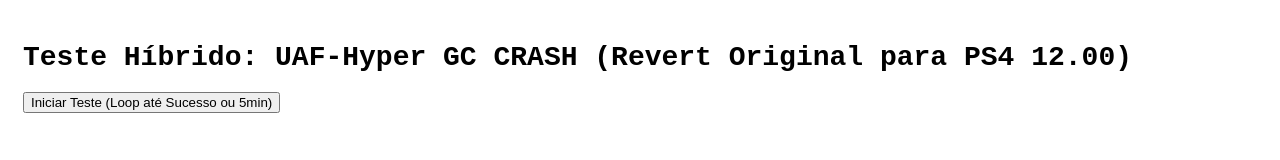
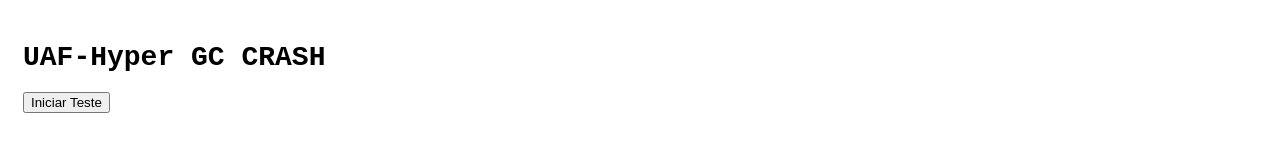
Before and after one commit to Leandrobts/UAF, a plain HTML site: page index.html in a window 1280 px wide. Drawn offline with Linux system fonts and the light colour scheme.

Commit message:
Simplify title and heading in index.html

```diff
--- a/index.html
+++ b/index.html
@@ -2,7 +2,7 @@
 <html>
 <head>
     <meta charset="UTF-8">
-    <title>UAF GC CRASH - PS4 12.00 Híbrido (Original + Fixes)</title>
+    <title>UAF GC CRASH</title>
     <style>
         body {
             background: #FFFFFF;
@@ -23,8 +23,8 @@
     </style>
 </head>
 <body>
-    <h1>Teste Híbrido: UAF-Hyper GC CRASH (Revert Original para PS4 12.00)</h1>
-    <button id="runIsolatedTestBtn">Iniciar Teste (Loop até Sucesso ou 5min)</button>
+    <h1>UAF-Hyper GC CRASH</h1>
+    <button id="runIsolatedTestBtn">Iniciar Teste</button>
     <div id="output-advanced"></div>
 
     <script type="module">
```
